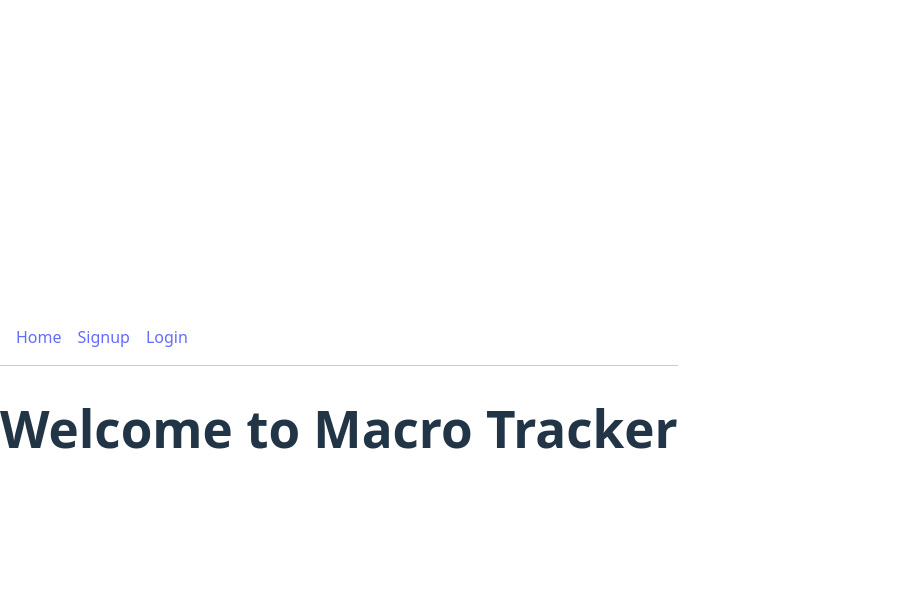
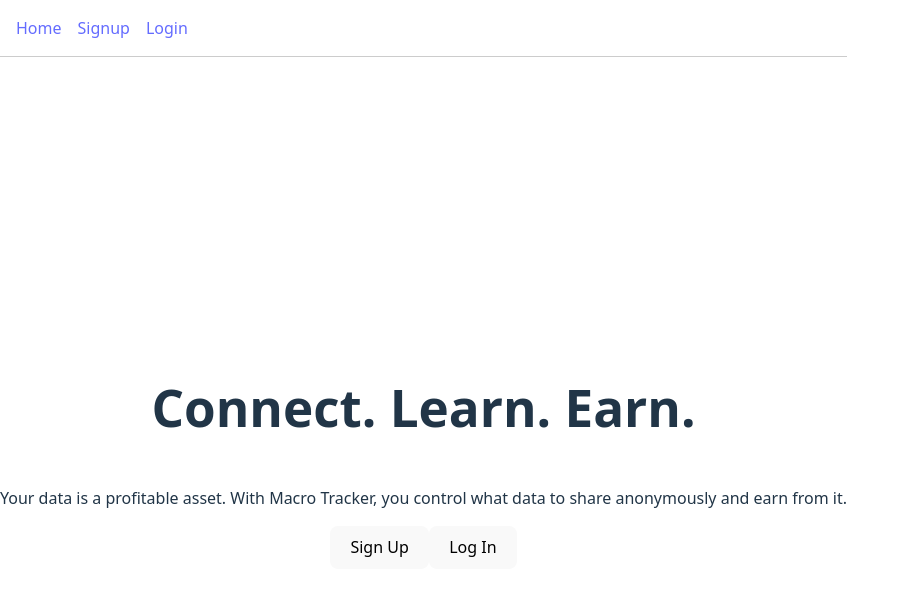
Before and after one commit to Hernerdez/macro_tracker, a React (Vite) app in the folder macro-tracker-frontend/: page / in a window 1280 px wide. Shown: the top 596 px of the page, without its empty margins (0-908 px from the left). Built offline with nearby package versions, Linux system fonts and the light colour scheme.

Commit message:
landing page

```diff
--- a/macro-tracker-frontend/src/App.jsx
+++ b/macro-tracker-frontend/src/App.jsx
@@ -6,14 +6,14 @@ import Dashboard from './Dashboard';
 import ProtectedRoute from './ProtectedRoute';
 import Navbar from './Navbar';
 import FoodSearch from './FoodSearch';
-
+import LandingPage from './LandingPage';
 
 function App() {
   return (
     <>
       <Navbar />
       <Routes>
-        <Route path="/" element={<h1>Welcome to Macro Tracker</h1>} />
+        <Route path="/" element={<LandingPage />} />
         <Route path="/signup" element={<Signup />} />
         <Route path="/login" element={<Login />} />
         <Route
--- /dev/null
+++ b/macro-tracker-frontend/src/LandingPage.jsx
@@ -0,0 +1,38 @@
+// src/LandingPage.jsx
+import { useNavigate } from 'react-router-dom';
+import { useEffect } from 'react';
+
+function LandingPage() {
+  const navigate = useNavigate();
+
+  useEffect(() => {
+    // Trigger any animations after mount
+  }, []);
+
+  return (
+    <div className="min-h-screen flex flex-col items-center justify-center bg-gradient-to-br from-gray-50 to-gray-100 text-center text-gray-800 animate-fade-in">
+      <h1 className="text-4xl md:text-5xl font-extrabold mb-4 tracking-tight">
+        Connect. Learn. Earn.
+      </h1>
+      <p className="max-w-md text-gray-600 mb-8">
+        Your data is a profitable asset. With Macro Tracker, you control what data to share anonymously and earn from it.
+      </p>
+      <div className="flex space-x-4">
+        <button
+          onClick={() => navigate('/signup')}
+          className="px-6 py-3 rounded bg-primary text-white shadow hover:bg-primary-dark transition"
+        >
+          Sign Up
+        </button>
+        <button
+          onClick={() => navigate('/login')}
+          className="px-6 py-3 rounded border border-primary text-primary hover:bg-primary hover:text-white transition"
+        >
+          Log In
+        </button>
+      </div>
+    </div>
+  );
+}
+
+export default LandingPage;
--- a/macro-tracker-frontend/src/index.css
+++ b/macro-tracker-frontend/src/index.css
@@ -81,3 +81,12 @@ button:focus-visible {
     background-color: #f9f9f9;
   }
 }
+
+@keyframes fade-in {
+  from { opacity: 0; transform: translateY(10px); }
+  to { opacity: 1; transform: translateY(0); }
+}
+
+.animate-fade-in {
+  animation: fade-in 1s ease-out forwards;
+}
```
Also changed, not shown: macro-tracker-frontend/src/Dashboard.jsx (line endings or trailing spaces).
